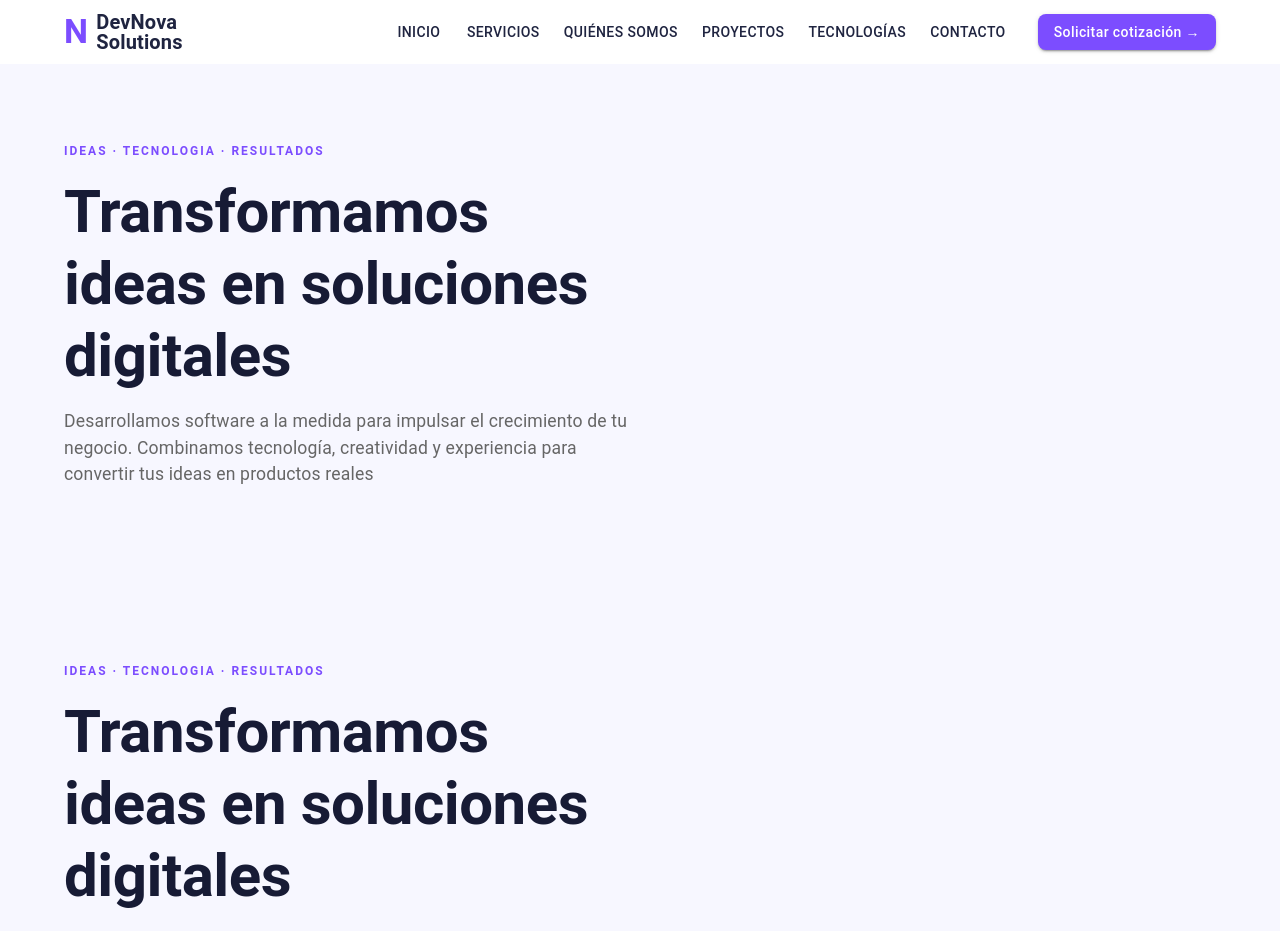
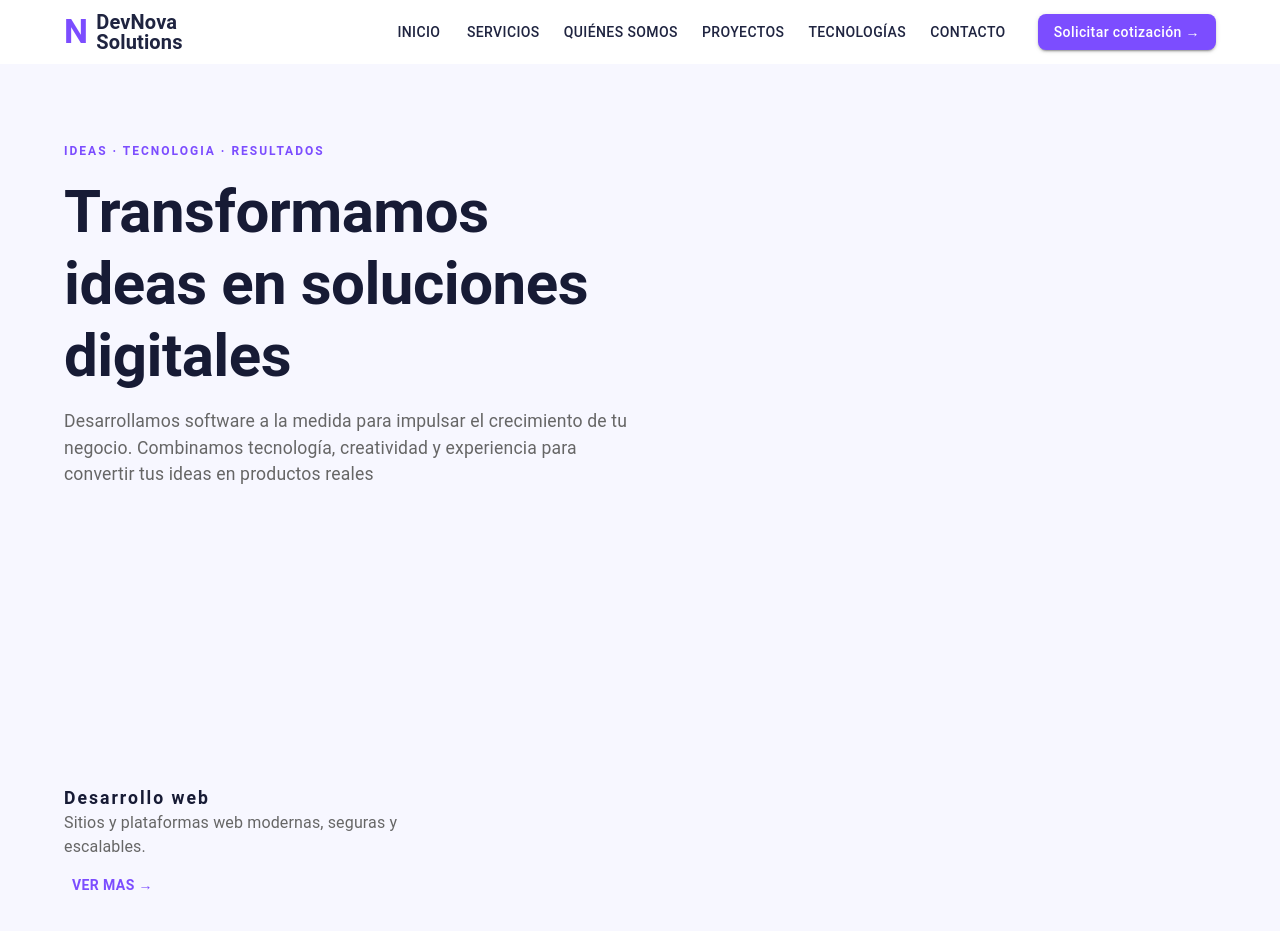
Before and after one commit to jessicahernandezt/dev-nova-solutions, a React (Vite) app: page / in a window 1280 px wide. Shown: the top 931 px of the page. Built offline with nearby package versions, Linux system fonts and the light colour scheme.

Commit message:
ya hay casi una tarjeta completa

```diff
--- a/src/components/Nuestros-servicios.jsx
+++ b/src/components/Nuestros-servicios.jsx
@@ -12,28 +12,16 @@ function Servicios() {
             <Container maxWidth='lg'>
                 <Box sx={{display: 'flex', alignItems: 'center', gap: 6}}>
 
-                    <Box sx={{ width: '50%' }}>
-                        <Typography
-                            variant='overline'
-                            sx={{
-                                color: '#7c4dff',
-                                fontWeight: 'bold',
-                                letterSpacing: 2
-                            }}>
+                    <Box sx={{width:"32%"}}>
+                        <Typography sx={{color:"#171b35", fontWeight:"bold", fontSize: '1.1rem', letterSpacing:2}}>
+                            Desarrollo web
+                        </Typography>
+                        <Typography sx={{color: '#666', mb:1}}>
+                            Sitios y plataformas web modernas, seguras y escalables.
+                        </Typography>
+                        <Button sx={{color: '#7c4dff', fontWeight:"bold"}}>Ver mas →</Button>
+                    </Box>
 
-                            IDEAS · TECNOLOGIA · RESULTADOS
-
-                        </Typography>
-
-                        <Typography
-                            variant='h2'
-                            sx={{ fontWeight: 'bold', color: '#171b35', mt: 1, mb: 2 }}
-                        >Transformamos ideas en soluciones digitales</Typography>
-
-                        <Typography
-                        sx={{color: '#666', fontSize: '1.1rem', mb:3}}
-                        >Desarrollamos software a la medida para impulsar el crecimiento de tu negocio. Combinamos tecnología, creatividad y experiencia para convertir tus ideas en productos reales</Typography>
-                    </Box>
                 </Box>
 
             </Container>
```
